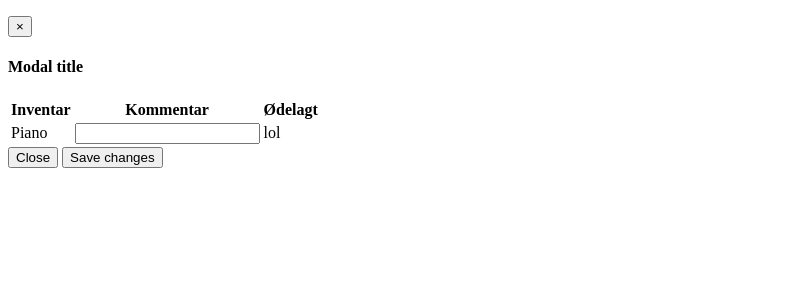
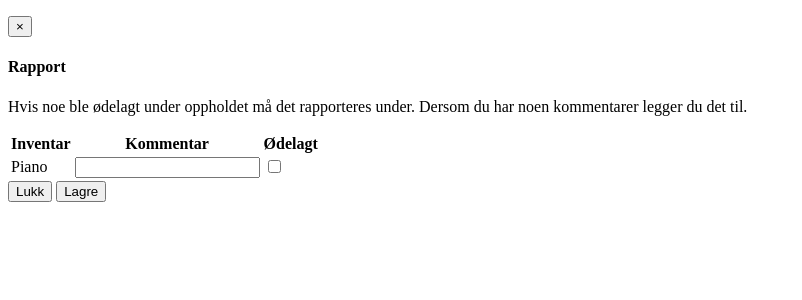
Before and after one commit to michaelmcmillan/IT1901, a PHP site: template views/user.php in a window 1280 px wide. Shown: the part 81-381 px from the top of the page, without its empty margins (0-802 px from the left). Run offline with PHP 8.4, Linux system fonts and the light colour scheme; the template is opened without the code that fills it: most values are stand-ins (such as "Sample title", 1, 10 or a date in 2020); some libraries are stand-ins or nearby versions.

```diff
--- a/views/user.php
+++ b/views/user.php
@@ -31,35 +31,37 @@
             <div class="modal-content">
                 <div class="modal-header">
                     <button type="button" class="close" data-dismiss="modal" aria-hidden="true">×</button>
-                    <h4 class="modal-title">Modal title</h4>
+                    <h4 class="modal-title">Rapport</h4>
                 </div>
 
                 <div class="modal-body">
-                    <div class="row">
-                        <div class="col-md-12">
-                            <table class="table table-hover reservation-table">
+                    <p>
+                        Hvis noe ble ødelagt under oppholdet må det rapporteres under.
+                        Dersom du har noen kommentarer legger du det til.
+                    </p>
+
+                    <table class="table table-hover">
                       <thead>
                         <tr>
                           <th>Inventar</th>
                           <th>Kommentar</th>
-                                  <th>Ødelagt</th>
+                          <th class="broken">Ødelagt</th>
                         </tr>
                       </thead>
                       <tbody>
                           <tr>
                               <td>Piano</td>
-                                      <td><input type="text" class="form-control input-xs"></td>
-                                      <td>lol</td>
+                              <td class="comment"><input type="text" class="form-control input-xs"></td>
+                              <td class="broken"><input type="checkbox"></td>
                           </tr>
                       </tbody>
                     </table>
-                        </div>
-                    </div>
+
                 </div>
 
                 <div class="modal-footer">
-                    <button type="button" class="btn btn-default" data-dismiss="modal">Close</button>
-                    <button type="button" class="btn btn-primary">Save changes</button>
+                    <button type="button" class="btn btn-default" data-dismiss="modal">Lukk</button>
+                    <button type="button" class="btn btn-success">Lagre</button>
                 </div>
             </div>
         </div>
```
Lines whose indentation alone changed are shown as unchanged.
